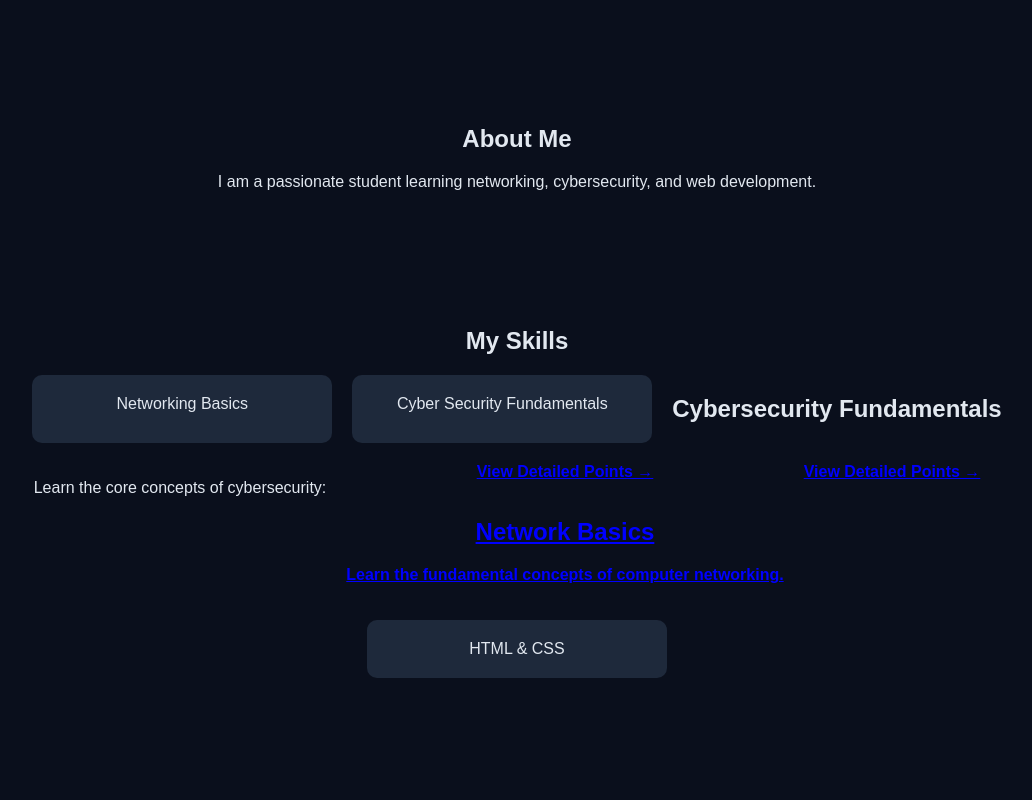
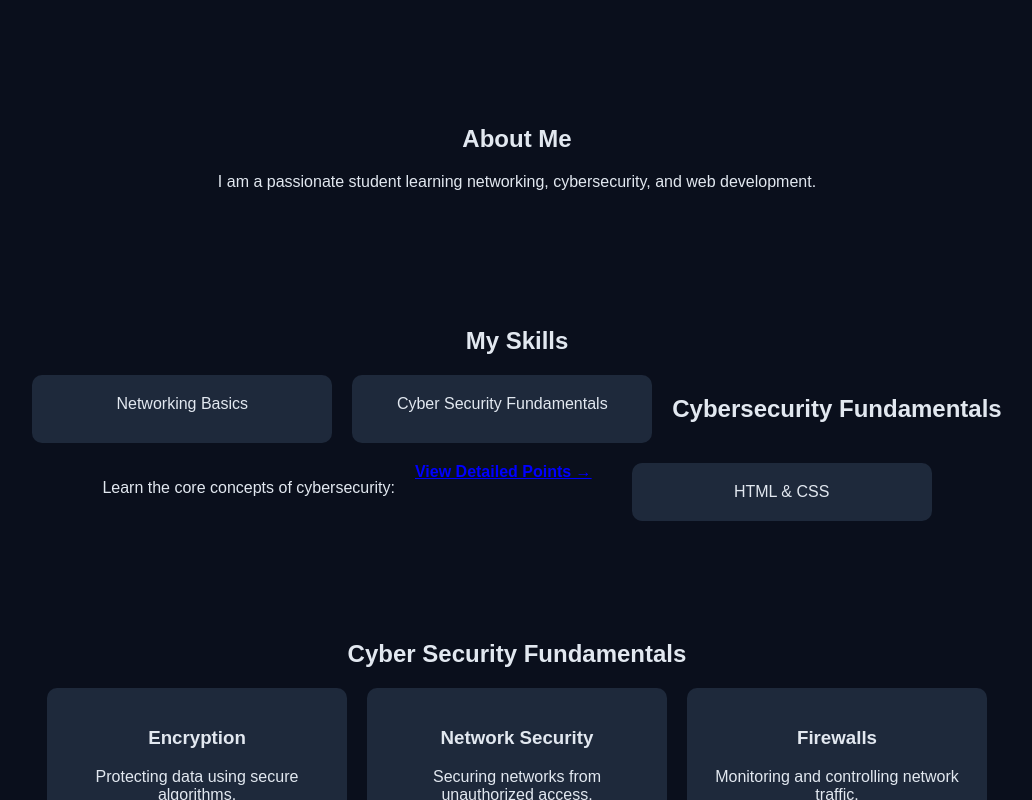
Before and after one commit to prgnzz/prgntt, a plain HTML site: page index.html in a window 1280 px wide. Shown: the part 390-1190 px from the top of the page, without its empty margins (123-1155 px from the left). Drawn offline with Linux system fonts and the light colour scheme.

Commit message:
Update index.html

```diff
--- a/index.html
+++ b/index.html
@@ -117,10 +117,6 @@
 <a href="cybersecurity.html" style="color: blue; font-weight: bold;">
     View Detailed Points →
     <br><br> <!-- optional spacing -->
-
-<h2>Network Basics</h2>
-<p>Learn the fundamental concepts of computer networking.</p>
-<a href="network.html" style="font-weight:bold; color: blue;">View Detailed Points →</a>
 <a></a>
         <div class="card">HTML & CSS</div>
     </div>
```
